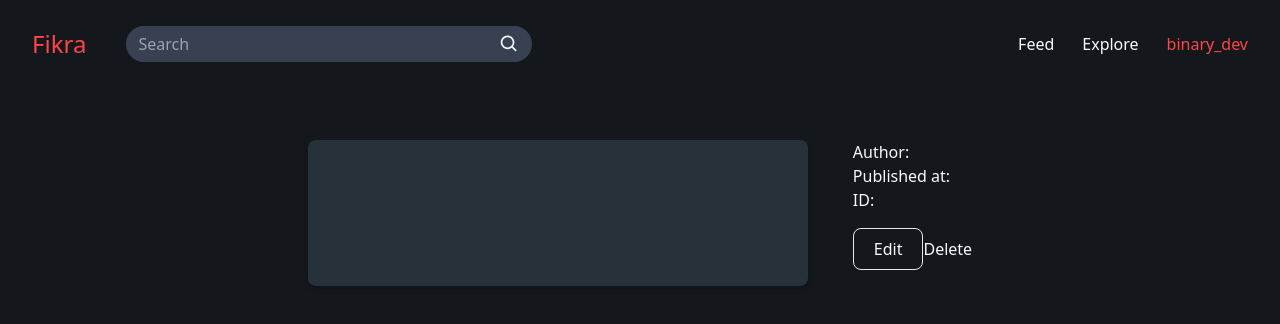
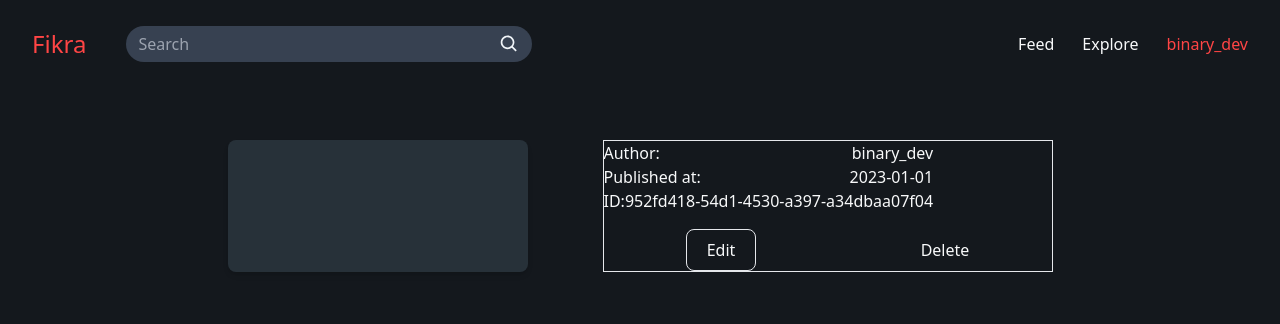
Before and after one commit to ilefM/fikra, a React (Vite) app: page /postDetails/1 in a window 1280 px wide. Shown: the top 324 px of the page. Built offline with nearby package versions, Linux system fonts and the light colour scheme.

Commit message:
post details page

```diff
--- a/src/pages/PostDetails.tsx
+++ b/src/pages/PostDetails.tsx
@@ -1,17 +1,28 @@
 function PostDetails() {
   return (
-    <div className="flex flex-col sm:flex-row w-7/12 justify-around ">
-      <div className="mb-6 w-full sm:w-[500px] rounded-lg bg-dark-200 p-5 shadow-md">
-        <textarea className="min-h-[100px] w-full resize-none break-words bg-transparent outline-none"></textarea>
+    <div className="flex flex-col sm:flex-row w-full sm:max-w-[900px] justify-around">
+      <div className="mb-6 sm:mb-0 w-full sm:w-[300px] rounded-lg bg-dark-200 p-5 shadow-md">
+        <textarea className="resize-none break-words bg-transparent outline-none"></textarea>
       </div>
-      <div className="flex flex-col items-start">
+      <div className="border flex flex-col sm:w-2/4 items-start">
         <div className="flex flex-col items-start mb-4">
-          <p>Author: </p>
-          <p>Published at:</p>
-          <p>ID:</p>
+          <div className="w-full flex justify-between">
+            <p>Author: </p>
+            <p>binary_dev</p>
+          </div>
+          <div className="w-full flex justify-between">
+            <p>Published at:</p>
+            <p>2023-01-01</p>
+          </div>
+          <div className="w-full flex justify-between">
+            <p>ID:</p>
+            <p>952fd418-54d1-4530-a397-a34dbaa07f04</p>
+          </div>
         </div>
         <div className="flex w-full justify-around">
-          <button className=" border py-2 px-5 rounded-lg">Edit</button>
+          <button className=" border py-1 px-4 sm:py-2 sm:px-5 rounded-lg">
+            Edit
+          </button>
           <button>Delete</button>
         </div>
       </div>
```
